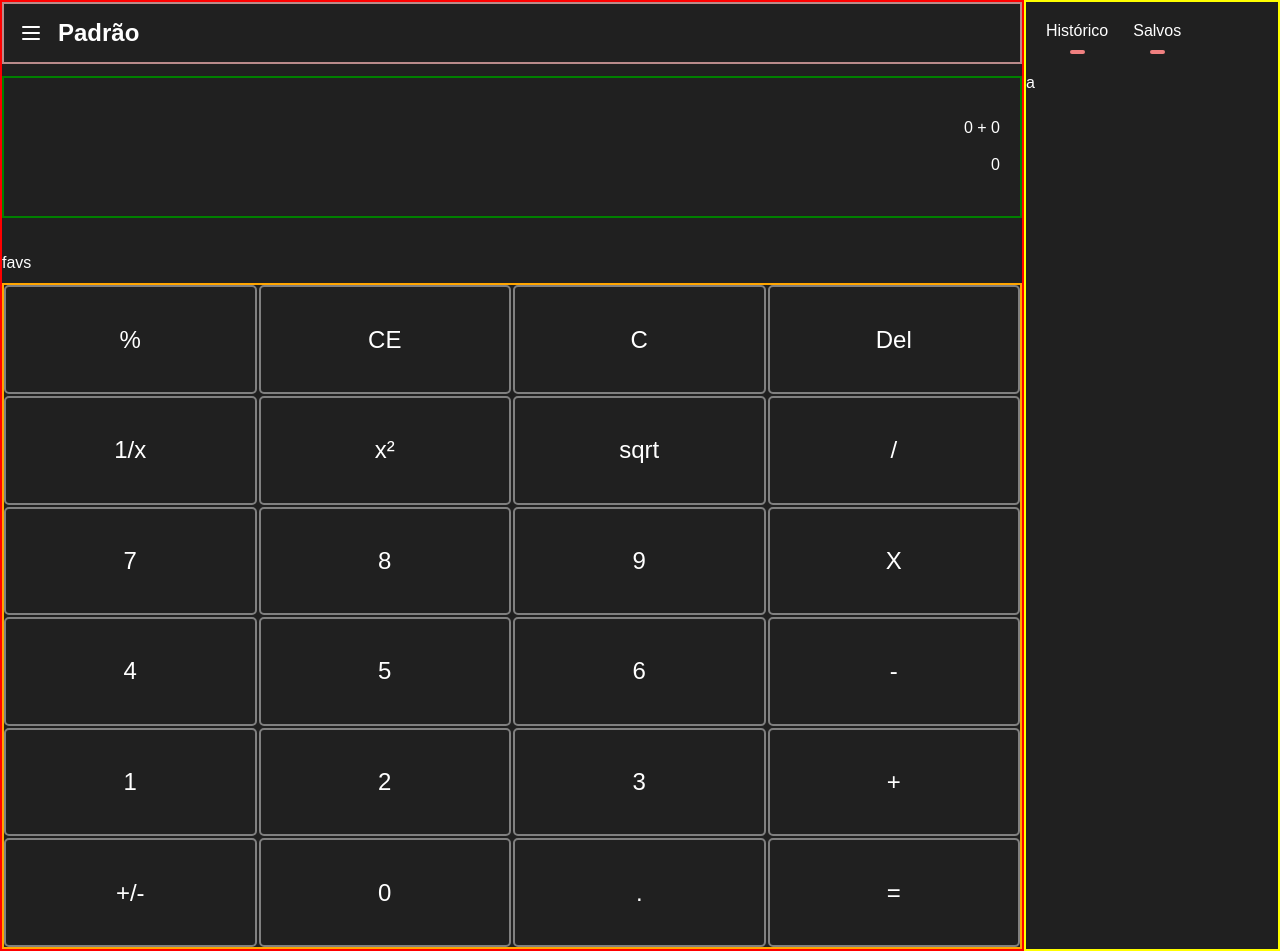
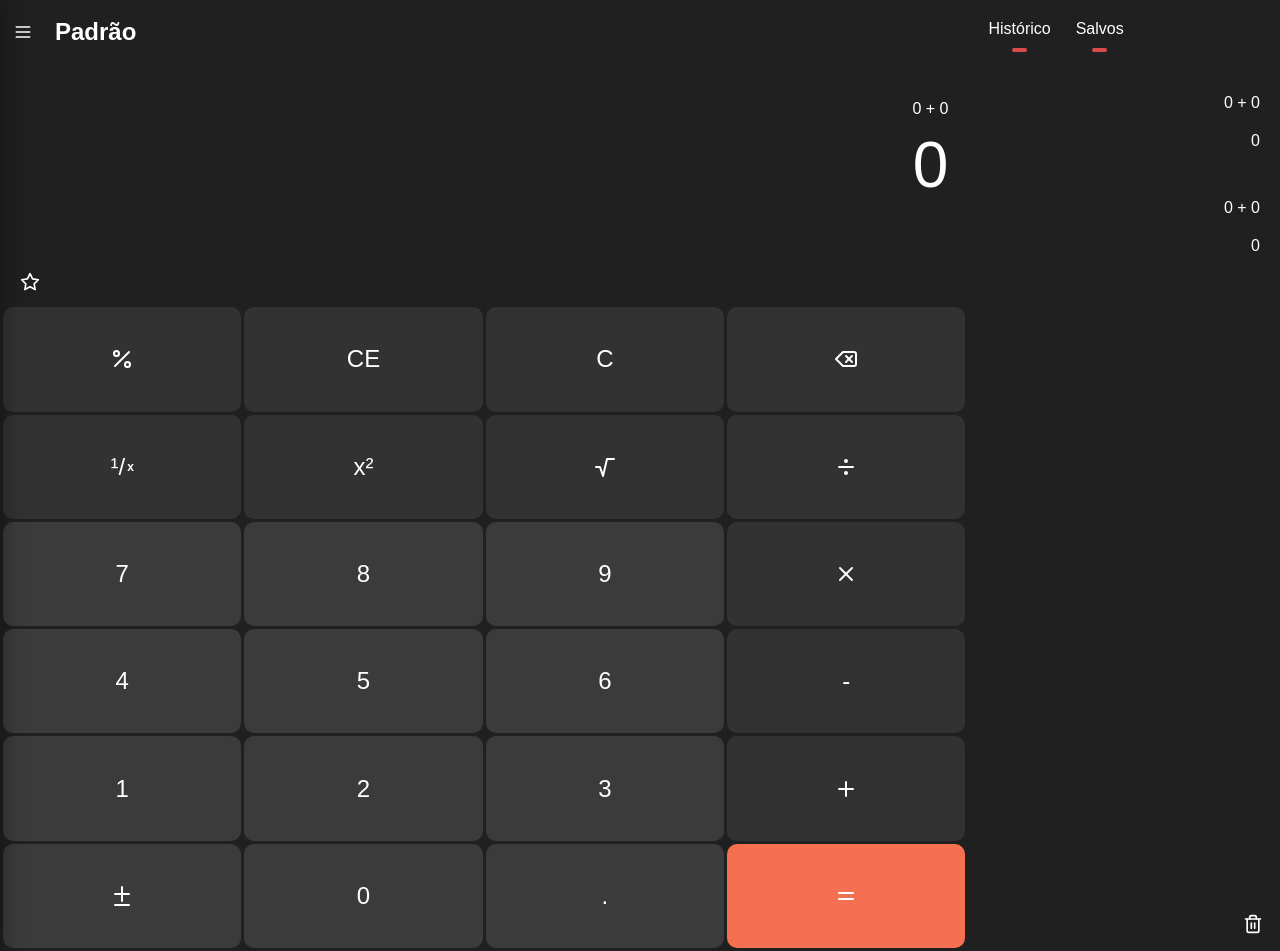
Before and after one commit to MateusRamos8/Projetos-DWS, a PHP site: page / in a window 1280 px wide. Run offline with PHP 8.4, Linux system fonts and the light colour scheme; some libraries are stand-ins or nearby versions.

Commit message:
atualizações

```diff
--- a/calculadora-js-V2/index.html
+++ b/calculadora-js-V2/index.html
@@ -5,19 +5,107 @@
     <meta name="viewport" content="width=device-width, initial-scale=1.0">
     <meta http-equiv="X-UA-compatible" content="IE=edge">
     <link rel="stylesheet" href="style.css">
+    <link rel="shortcut icon" href="Images/favicon.png" type="image/x-icon">
     <title>Calculadora V2</title>
+    <script src="script.js" defer></script>
 </head>
 <body>
     <main>
         <section class="c-type">
-            <button type="menu">
-                <svg xmlns="http://www.w3.org/2000/svg" width="24" height="24" viewBox="0 0 24 24" fill="none" stroke="currentColor" stroke-width="2" stroke-linecap="round" stroke-linejoin="round" class="lucide lucide-menu"><line x1="4" x2="20" y1="12" y2="12"/><line x1="4" x2="20" y1="6" y2="6"/><line x1="4" x2="20" y1="18" y2="18"/></svg>
+            <button type="menu" id="menu-btn">
+                <svg xmlns="http://www.w3.org/2000/svg" width="20" height="20" viewBox="0 0 24 24" fill="none" stroke="currentColor" stroke-width="2" stroke-linecap="round" stroke-linejoin="round" class="lucide lucide-menu"><line x1="4" x2="20" y1="12" y2="12" /><line x1="4" x2="20" y1="6" y2="6"/><line x1="4" x2="20" y1="18" y2="18"/></svg>
             </button>
-            <nav>
+            <section id="s-fix-scroll"> </section>
+            <nav id="menu">
+                <section>
+                    <section>
+                        <h2>Calculadora</h2>
+                        <a href="*" class="selecionada">
 
+                            <svg xmlns="http://www.w3.org/2000/svg" width="16" height="16" viewBox="0 0 24 24" fill="none" stroke="currentColor" stroke-width="2" stroke-linecap="round" stroke-linejoin="round" class="lucide lucide-calculator"><rect width="16" height="20" x="4" y="2" rx="2"/><line x1="8" x2="16" y1="6" y2="6"/><line x1="16" x2="16" y1="14" y2="18"/><path d="M16 10h.01"/><path d="M12 10h.01"/><path d="M8 10h.01"/><path d="M12 14h.01"/><path d="M8 14h.01"/><path d="M12 18h.01"/><path d="M8 18h.01"/></svg>
+                            Padrão
+                        </a>
+                        <a href="*">
+                            <svg xmlns="http://www.w3.org/2000/svg" width="16" height="16" viewBox="0 0 24 24" fill="none" stroke="currentColor" stroke-width="2" stroke-linecap="round" stroke-linejoin="round" class="lucide lucide-flask-conical"><path d="M10 2v7.527a2 2 0 0 1-.211.896L4.72 20.55a1 1 0 0 0 .9 1.45h12.76a1 1 0 0 0 .9-1.45l-5.069-10.127A2 2 0 0 1 14 9.527V2"/><path d="M8.5 2h7"/><path d="M7 16h10"/></svg>
+                            Científica
+                        </a>
+                        <a href="*">
+                            <svg xmlns="http://www.w3.org/2000/svg" width="16" height="16" viewBox="0 0 24 24" fill="none" stroke="currentColor" stroke-width="2" stroke-linecap="round" stroke-linejoin="round" class="lucide lucide-line-chart"><path d="M3 3v18h18"/><path d="m19 9-5 5-4-4-3 3"/></svg>
+                            Representação gráfica
+                        </a>
+                        <a href="*">
+                            <svg xmlns="http://www.w3.org/2000/svg" width="16" height="16" viewBox="0 0 24 24" fill="none" stroke="currentColor" stroke-width="2" stroke-linecap="round" stroke-linejoin="round" class="lucide lucide-code"><polyline points="16 18 22 12 16 6"/><polyline points="8 6 2 12 8 18"/></svg>
+                            Programador
+                        </a>
+                        <a href="*">
+                            <svg xmlns="http://www.w3.org/2000/svg" width="16" height="16" viewBox="0 0 24 24" fill="none" stroke="currentColor" stroke-width="2" stroke-linecap="round" stroke-linejoin="round" class="lucide lucide-calendar-days"><path d="M8 2v4"/><path d="M16 2v4"/><rect width="18" height="18" x="3" y="4" rx="2"/><path d="M3 10h18"/><path d="M8 14h.01"/><path d="M12 14h.01"/><path d="M16 14h.01"/><path d="M8 18h.01"/><path d="M12 18h.01"/><path d="M16 18h.01"/></svg>
+                            Cálculo  de data
+                        </a>
+                    </section>
+                    <section>
+                        <h2>Conversor</h2>
+                        <a href="*">
+                            <svg xmlns="http://www.w3.org/2000/svg" width="16" height="16" viewBox="0 0 24 24" fill="none" stroke="currentColor" stroke-width="2" stroke-linecap="round" stroke-linejoin="round" class="lucide lucide-hand-coins"><path d="M11 15h2a2 2 0 1 0 0-4h-3c-.6 0-1.1.2-1.4.6L3 17"/><path d="m7 21 1.6-1.4c.3-.4.8-.6 1.4-.6h4c1.1 0 2.1-.4 2.8-1.2l4.6-4.4a2 2 0 0 0-2.75-2.91l-4.2 3.9"/><path d="m2 16 6 6"/><circle cx="16" cy="9" r="2.9"/><circle cx="6" cy="5" r="3"/></svg>
+                            Moeda
+                        </a>
+                        <a href="*">
+                            <svg xmlns="http://www.w3.org/2000/svg" width="16" height="16" viewBox="0 0 24 24" fill="none" stroke="currentColor" stroke-width="2" stroke-linecap="round" stroke-linejoin="round" class="lucide lucide-box"><path d="M21 8a2 2 0 0 0-1-1.73l-7-4a2 2 0 0 0-2 0l-7 4A2 2 0 0 0 3 8v8a2 2 0 0 0 1 1.73l7 4a2 2 0 0 0 2 0l7-4A2 2 0 0 0 21 16Z"/><path d="m3.3 7 8.7 5 8.7-5"/><path d="M12 22V12"/></svg>
+                            Volume
+                        </a>
+                        <a href="*">
+                            <svg xmlns="http://www.w3.org/2000/svg" width="16" height="16" viewBox="0 0 24 24" fill="none" stroke="currentColor" stroke-width="2" stroke-linecap="round" stroke-linejoin="round" class="lucide lucide-ruler"><path d="M21.3 15.3a2.4 2.4 0 0 1 0 3.4l-2.6 2.6a2.4 2.4 0 0 1-3.4 0L2.7 8.7a2.41 2.41 0 0 1 0-3.4l2.6-2.6a2.41 2.41 0 0 1 3.4 0Z"/><path d="m14.5 12.5 2-2"/><path d="m11.5 9.5 2-2"/><path d="m8.5 6.5 2-2"/><path d="m17.5 15.5 2-2"/></svg>
+                            Comprimento
+                        </a>
+                        <a href="*">
+                            <svg xmlns="http://www.w3.org/2000/svg" width="16" height="16" viewBox="0 0 24 24" fill="none" stroke="currentColor" stroke-width="2" stroke-linecap="round" stroke-linejoin="round" class="lucide lucide-weight"><circle cx="12" cy="5" r="3"/><path d="M6.5 8a2 2 0 0 0-1.905 1.46L2.1 18.5A2 2 0 0 0 4 21h16a2 2 0 0 0 1.925-2.54L19.4 9.5A2 2 0 0 0 17.48 8Z"/></svg>
+                            Peso e Massa
+                        </a>
+                        <a href="*">
+                            <svg xmlns="http://www.w3.org/2000/svg" width="16" height="16" viewBox="0 0 24 24" fill="none" stroke="currentColor" stroke-width="2" stroke-linecap="round" stroke-linejoin="round" class="lucide lucide-thermometer"><path d="M14 4v10.54a4 4 0 1 1-4 0V4a2 2 0 0 1 4 0Z"/></svg>
+                            Temperatura
+                        </a>
+                        <a href="*">
+                            <svg xmlns="http://www.w3.org/2000/svg" width="16" height="16" viewBox="0 0 24 24" fill="none" stroke="currentColor" stroke-width="2" stroke-linecap="round" stroke-linejoin="round" class="lucide lucide-flame"><path d="M8.5 14.5A2.5 2.5 0 0 0 11 12c0-1.38-.5-2-1-3-1.072-2.143-.224-4.054 2-6 .5 2.5 2 4.9 4 6.5 2 1.6 3 3.5 3 5.5a7 7 0 1 1-14 0c0-1.153.433-2.294 1-3a2.5 2.5 0 0 0 2.5 2.5z"/></svg>
+                            Energia
+                        </a>
+                        <a href="*">
+                            <svg xmlns="http://www.w3.org/2000/svg" width="16" height="16" viewBox="0 0 24 24" fill="none" stroke="currentColor" stroke-width="2" stroke-linecap="round" stroke-linejoin="round" class="lucide lucide-grid-2x2"><rect width="18" height="18" x="3" y="3" rx="2"/><path d="M3 12h18"/><path d="M12 3v18"/></svg>
+                            Área
+                        </a>
+                        <a href="*">
+                            <svg xmlns="http://www.w3.org/2000/svg" width="16" height="16" viewBox="0 0 24 24" fill="none" stroke="currentColor" stroke-width="2" stroke-linecap="round" stroke-linejoin="round" class="lucide lucide-gauge"><path d="m12 14 4-4"/><path d="M3.34 19a10 10 0 1 1 17.32 0"/></svg>
+                            Velocidade
+                        </a>
+                        <a href="*">
+                            <svg xmlns="http://www.w3.org/2000/svg" width="16" height="16" viewBox="0 0 24 24" fill="none" stroke="currentColor" stroke-width="2" stroke-linecap="round" stroke-linejoin="round" class="lucide lucide-hourglass"><path d="M5 22h14"/><path d="M5 2h14"/><path d="M17 22v-4.172a2 2 0 0 0-.586-1.414L12 12l-4.414 4.414A2 2 0 0 0 7 17.828V22"/><path d="M7 2v4.172a2 2 0 0 0 .586 1.414L12 12l4.414-4.414A2 2 0 0 0 17 6.172V2"/></svg>
+                            Tempo
+                        </a>
+                        <a href="*">
+                            <svg xmlns="http://www.w3.org/2000/svg" width="16" height="16" viewBox="0 0 24 24" fill="none" stroke="currentColor" stroke-width="2" stroke-linecap="round" stroke-linejoin="round" class="lucide lucide-zap"><path d="M4 14a1 1 0 0 1-.78-1.63l9.9-10.2a.5.5 0 0 1 .86.46l-1.92 6.02A1 1 0 0 0 13 10h7a1 1 0 0 1 .78 1.63l-9.9 10.2a.5.5 0 0 1-.86-.46l1.92-6.02A1 1 0 0 0 11 14z"/></svg>
+                            Potência
+                        </a>
+                        <a href="*">
+                            <svg xmlns="http://www.w3.org/2000/svg" width="16" height="16" viewBox="0 0 24 24" fill="none" stroke="currentColor" stroke-width="2" stroke-linecap="round" stroke-linejoin="round" class="lucide lucide-hard-drive"><line x1="22" x2="2" y1="12" y2="12"/><path d="M5.45 5.11 2 12v6a2 2 0 0 0 2 2h16a2 2 0 0 0 2-2v-6l-3.45-6.89A2 2 0 0 0 16.76 4H7.24a2 2 0 0 0-1.79 1.11z"/><line x1="6" x2="6.01" y1="16" y2="16"/><line x1="10" x2="10.01" y1="16" y2="16"/></svg>
+                            Dados
+                        </a>
+                        <a href="*">
+                            <svg xmlns="http://www.w3.org/2000/svg" width="16" height="16" viewBox="0 0 24 24" fill="none" stroke="currentColor" stroke-width="2" stroke-linecap="round" stroke-linejoin="round" class="lucide lucide-circle-gauge"><path d="M15.6 2.7a10 10 0 1 0 5.7 5.7"/><circle cx="12" cy="12" r="2"/><path d="M13.4 10.6 19 5"/></svg>
+                            Pressão
+                        </a>
+                        <a href="*">
+                            <svg xmlns="http://www.w3.org/2000/svg" width="16" height="16" viewBox="0 0 24 24" fill="none" stroke="currentColor" stroke-width="2" stroke-linecap="round" stroke-linejoin="round" class="lucide lucide-triangle-right"><path d="M22 18a2 2 0 0 1-2 2H3c-1.1 0-1.3-.6-.4-1.3L20.4 4.3c.9-.7 1.6-.4 1.6.7Z"/></svg>
+                            Ângulo
+                        </a>
+                    </section>
+                </section>
+                <a href="*" id="config">
+                    <svg xmlns="http://www.w3.org/2000/svg" width="20" height="20" viewBox="0 0 24 24" fill="none" stroke="currentColor" stroke-width="2" stroke-linecap="round" stroke-linejoin="round" class="lucide lucide-bolt"><path d="M21 16V8a2 2 0 0 0-1-1.73l-7-4a2 2 0 0 0-2 0l-7 4A2 2 0 0 0 3 8v8a2 2 0 0 0 1 1.73l7 4a2 2 0 0 0 2 0l7-4A2 2 0 0 0 21 16z"/><circle cx="12" cy="12" r="4"/></svg>
+                    Configurações
+                </a>
             </nav>
             <h1>Padrão</h1>
         </section>
+
 
         <section class="visor">
             <div class="conta">
@@ -29,38 +117,64 @@
             </div>
         </section>
         <section class="favs">
-            favs
+            <button type="button">
+                <svg xmlns="http://www.w3.org/2000/svg" width="20" height="20" viewBox="0 0 24 24" fill="none" stroke="currentColor" stroke-width="2" stroke-linecap="round" stroke-linejoin="round" class="lucide lucide-star"><polygon points="12 2 15.09 8.26 22 9.27 17 14.14 18.18 21.02 12 17.77 5.82 21.02 7 14.14 2 9.27 8.91 8.26 12 2"/></svg>
+            </button>
         </section>
         <section class="input">
-            <button type="button">%</button>
+            <!-- Percent -->
+            <button type="button">
+                <svg xmlns="http://www.w3.org/2000/svg" width="24" height="24" viewBox="0 0 24 24" fill="none" stroke="currentColor" stroke-width="2" stroke-linecap="round" stroke-linejoin="round" class="lucide lucide-percent"><line x1="19" x2="5" y1="5" y2="19"/><circle cx="6.5" cy="6.5" r="2.5"/><circle cx="17.5" cy="17.5" r="2.5"/></svg>
+            </button>
             <button type="button">CE</button>
             <button type="button">C</button>
-            <button type="button">Del</button>
+            <!-- Delete -->
+            <button type="button">
+                <svg xmlns="http://www.w3.org/2000/svg" width="24" height="24" viewBox="0 0 24 24" fill="none" stroke="currentColor" stroke-width="2" stroke-linecap="round" stroke-linejoin="round" class="lucide lucide-delete"><path d="M20 5H9l-7 7 7 7h11a2 2 0 0 0 2-2V7a2 2 0 0 0-2-2Z"/><line x1="18" x2="12" y1="9" y2="15"/><line x1="12" x2="18" y1="9" y2="15"/></svg>
+            </button>
 
-            <button type="button">1/x</button>
+            <button type="button">¹/<span style="font-size: 0.5em;text-indent: 2px;font-weight: 600;">x</span></button>
             <button type="button">x²</button>
-            <button type="button">sqrt</button>
-            <button type="button">/</button>
+            <!-- Sqrt -->
+            <button type="button">
+                <svg xmlns="http://www.w3.org/2000/svg" width="24" height="24" viewBox="0 0 24 24" fill="none" stroke="currentColor" stroke-width="2" stroke-linecap="round" stroke-linejoin="round" class="lucide lucide-radical"><path d="M3 12h4l3 9 4-17h7"/></svg>
+            </button>
+            <!-- Division -->
+            <button type="button">
+                <svg xmlns="http://www.w3.org/2000/svg" width="24" height="24" viewBox="0 0 24 24" fill="none" stroke="currentColor" stroke-width="2" stroke-linecap="round" stroke-linejoin="round" class="lucide lucide-divide"><circle cx="12" cy="6" r="1"/><line x1="5" x2="19" y1="12" y2="12"/><circle cx="12" cy="18" r="1"/></svg>
+            </button>
 
-            <button type="button">7</button>
-            <button type="button">8</button>
-            <button type="button">9</button>
-            <button type="button">X</button>
+            <button type="button" class="digit">7</button>
+            <button type="button" class="digit">8</button>
+            <button type="button" class="digit">9</button>
+            <!-- Times -->
+            <button type="button">
+                <svg xmlns="http://www.w3.org/2000/svg" width="24" height="24" viewBox="0 0 24 24" fill="none" stroke="currentColor" stroke-width="2" stroke-linecap="round" stroke-linejoin="round" class="lucide lucide-x"><path d="M18 6 6 18"/><path d="m6 6 12 12"/></svg>
+            </button>
 
-            <button type="button">4</button>
-            <button type="button">5</button>
-            <button type="button">6</button>
+            <button type="button" class="digit">4</button>
+            <button type="button" class="digit">5</button>
+            <button type="button" class="digit">6</button>
             <button type="button">-</button>
 
-            <button type="button">1</button>
-            <button type="button">2</button>
-            <button type="button">3</button>
-            <button type="button">+</button>
+            <button type="button" class="digit">1</button>
+            <button type="button" class="digit">2</button>
+            <button type="button" class="digit">3</button>
+            <!-- Plus -->
+            <button type="button">
+                <svg xmlns="http://www.w3.org/2000/svg" width="24" height="24" viewBox="0 0 24 24" fill="none" stroke="currentColor" stroke-width="2" stroke-linecap="round" stroke-linejoin="round" class="lucide lucide-plus"><path d="M5 12h14"/><path d="M12 5v14"/></svg>
+            </button>
 
-            <button type="button">+/-</button>
-            <button type="button">0</button>
-            <button type="button">.</button>
-            <button type="button">=</button>
+            <!-- Plus-Minus -->
+            <button type="button" class="digit">
+                <svg xmlns="http://www.w3.org/2000/svg" width="24" height="24" viewBox="0 0 24 24" fill="none" stroke="currentColor" stroke-width="2" stroke-linecap="round" stroke-linejoin="round" class="lucide lucide-diff"><path d="M12 3v14"/><path d="M5 10h14"/><path d="M5 21h14"/></svg>
+            </button>
+            <button type="button" class="digit">0</button>
+            <button type="button" class="digit">.</button>
+            <!-- Equal -->
+            <button type="button" id="equal">
+                <svg xmlns="http://www.w3.org/2000/svg" width="24" height="24" viewBox="0 0 24 24" fill="none" stroke="currentColor" stroke-width="2" stroke-linecap="round" stroke-linejoin="round" class="lucide lucide-equal"><line x1="5" x2="19" y1="9" y2="9"/><line x1="5" x2="19" y1="15" y2="15"/></svg>
+            </button>
         </section>
     </main>
     <aside>
@@ -75,9 +189,27 @@
             </a>
         </section>
         <section class="aside-content">
-            a
+            <div class="aside-item">
+                <div class="as-conta">
+                    0 + 0
+                </div>
+                <div class="as-result">
+                    0
+                </div>
+            </div>
+            <div class="aside-item">
+                <div class="as-conta">
+                    0 + 0
+                </div>
+                <div class="as-result">
+                    0
+                </div>
+            </div>
         </section>
+        <button type="reset" id="clean">
+            <svg xmlns="http://www.w3.org/2000/svg" width="20" height="20" viewBox="0 0 24 24" fill="none" stroke="currentColor" stroke-width="2" stroke-linecap="round" stroke-linejoin="round" class="lucide lucide-trash-2"><path d="M3 6h18"/><path d="M19 6v14c0 1-1 2-2 2H7c-1 0-2-1-2-2V6"/><path d="M8 6V4c0-1 1-2 2-2h4c1 0 2 1 2 2v2"/><line x1="10" x2="10" y1="11" y2="17"/><line x1="14" x2="14" y1="11" y2="17"/></svg>
+        </button>
     </aside>
-    <script src="script.js"></script>
+
 </body>
 </html>
--- a/calculadora-js-V2/style.css
+++ b/calculadora-js-V2/style.css
@@ -1,5 +1,5 @@
 @charset "UTF-8";
-@import '~lucide-static/font/Lucide.css';
+
 * {
     margin: 0px;
     padding: 0px;
@@ -12,11 +12,25 @@ body {
     background-color: #202020;
     display: flex;
     color: #fff;
+    overflow: hidden;
+}
+
+::-webkit-scrollbar{
+    width: 5px;
+}
+::-webkit-scrollbar-track{
+    background-color: #3636366e;;
+}
+::-webkit-scrollbar-thumb{
+    background-color: rgb(91, 91, 91);
+    border-radius: 25px;
+}
+::-webkit-scrollbar-thumb:hover{
+    background-color: rgba(129, 129, 129, 0.874);
 }
 
 main{
-    border: 2px solid red;
-    width: 80vw;
+    width: 85vw;
     display: flex;
     flex-direction: column;
     justify-content: space-between;
@@ -24,9 +38,10 @@ main{
 
 .c-type{
     display: flex;
+    position: relative;
+    align-items: center;
     gap: 15px;
-    padding: 15px;
-    border: 2px solid rgb(186, 138, 138);
+    padding: 1.5vh 5px;
 }
 
 button{
@@ -35,41 +50,158 @@ button{
     display: flex;
     justify-content: center;
     align-items: center;
-    color: #fff;
+    color: #fff !important;
+    user-select: none;
+}
+button:hover{
+    background-color: #373737;
+}
+button:active{
+    background-color: #292929;
 }
 
-nav{
-    display: none;
+#menu-btn{
+    padding: 7.5px;
+    border-radius: 4px;
+    z-index: 3;
+}
+#s-fix-scroll{
+    position: absolute;
+    top: 0;
+    left: 0;
+    width: 243px;
+    height: 55px;
+    border-bottom: 1px solid #45454599;
+    background-color: #282828;
+    transform: translateX(-100%);
+    transition: transform 0.3s ease-in-out;
+    z-index: 2;
 }
 
+#menu{
+    display: flex;
+    flex-direction: column;
+    justify-content: space-between;
+    gap: 2px;
+    position: absolute;
+    top: 0;
+    left: 0;
+    height: 100vh;
+    padding: 60px 2px 2px 2px;
+    border-radius: 0px 10px 10px 0px;
+    border: 1px solid #45454599;
+    background-color: #282828;
+    width: 250px;
+    z-index: 1;
+    font-size: 14px;
+    transform: translateX(-100%);
+    transition: transform 0.3s ease-in-out;
+    box-shadow: 2px 2px 20px 5px rgba(0, 0, 0, 0.244)
+}
+#menu h2{
+    font-size: 14px;
+    color: #ffffff8a;
+    margin: 10px 10px;
+    user-select: none;
+}
+a{
+    text-decoration: none;
+    color: #fff;
+    user-select: none;
+}
+#menu a{
+    display: flex;
+    align-items: center;
+    gap: 15px;
+    padding: 10px 10px 10px 14px;
+    border-radius: 6px;
+    margin: 4px 5px 0px 4px;
+}
+#menu a:hover{
+    background-color: #363636;
+}
+#menu a.selecionada{
+    background-color: #363636;
+    border-left: 4px solid #db4b4b;
+    padding-left: 10px;
+    border-radius: 2px 6px 6px 2px;
+}
+#menu a.selecionada:hover{
+    background-color: #363636a1;
+}
+
+a#config{
+    border-radius: 10px;
+    margin-bottom: 4px;
+}
+
+
+
 .visor{
-    border: 2px solid green;
     text-align: right;
     height: 15vh;
     display: flex;
     flex-direction: column;
     justify-content: center;
-    gap: 2vh;
-    padding: 20px;
+    gap: 1vh;
+    padding: 2vh 20px;
+}
+.result{
+    font-size: 4em;
 }
 
 .favs{
-    margin-top: 2.5vh;
+    position: relative;
+    top: 2vh;
+    padding: 5px 10px;
+}
+.favs button{
+    padding: 10px;
+    border-radius: 4px;
 }
 
 .input{
     display: grid;
     grid-template-columns: repeat(4, 1fr);
-    gap: 2px;
-    border: 2px solid orange;
-    height: 70vh;
+    gap: 3px;
+    padding: 3px;
+    height: 68vh;
 }
 
 .input button{
-    border: 2px solid gray;
     font-size: 1.5em;
-    border-radius: 5px;
+    border-radius: 10px;
+    background-color: #323232;
 }
+.input button:hover{
+    background-color:#3B3B3B;
+}
+.input button:active{
+    background-color: #323232;
+}
+
+.digit{
+    background-color: #3B3B3B !important;
+}
+.digit:hover{
+    background-color: #323232 !important;
+}
+.digit:active{
+    background-color: #282828 !important;
+}
+
+#equal{
+    background-color: #F57051 !important;
+    color: #0E0E0E;
+}
+#equal:hover{
+    background-color: #DE674B !important;
+}
+#equal:active{
+    background-color: #C95F47 !important;
+}
+
+
 
 
 
@@ -81,9 +213,8 @@ nav{
     padding: 20px;
 }
 
+
 .as-type a{
-    text-decoration: none;
-    color: #fff;
     display: flex;
     flex-direction: column;
     align-items: center;
@@ -96,13 +227,56 @@ nav{
 
 .as-type a div{
     display: block;
-    background-color: lightcoral;
+    background-color: #db4b4b;
     height: 4px;
     width: 15px;
     border-radius: 50px;
 }
 
+.aside-content{
+    display: flex;
+    flex-direction: column;
+    gap: 5px;
+}
+
+.aside-item{
+    text-align: right;
+    height: 100px;
+    display: flex;
+    flex-direction: column;
+    justify-content: center;
+    gap: 20px;
+    padding: 20px;
+}
+
+#clean{
+    position: absolute;
+    bottom: 10px;
+    right: 10px;
+    padding: 7px 7.5px 7.5px 7.5px;
+    border-radius: 4px;
+}
+
+
+
 aside{
-    border: 2px solid yellow;
-    width: 20vw;
+    display: block;
+    width: 350px;
+    position: relative;
 }
+
+
+@media screen and (max-width: 555px){
+    main{
+        width: 100vw;
+    }
+    aside{
+        display: none;
+    }
+}
+@media screen and (max-height: 888px){
+    #menu{
+        overflow-y: scroll;
+    }
+
+}
```
Also changed, not shown: calculadora-js-V2/script.js (+17 -0 lines), calculadora-js-V2/Images/favicon.png (added).
